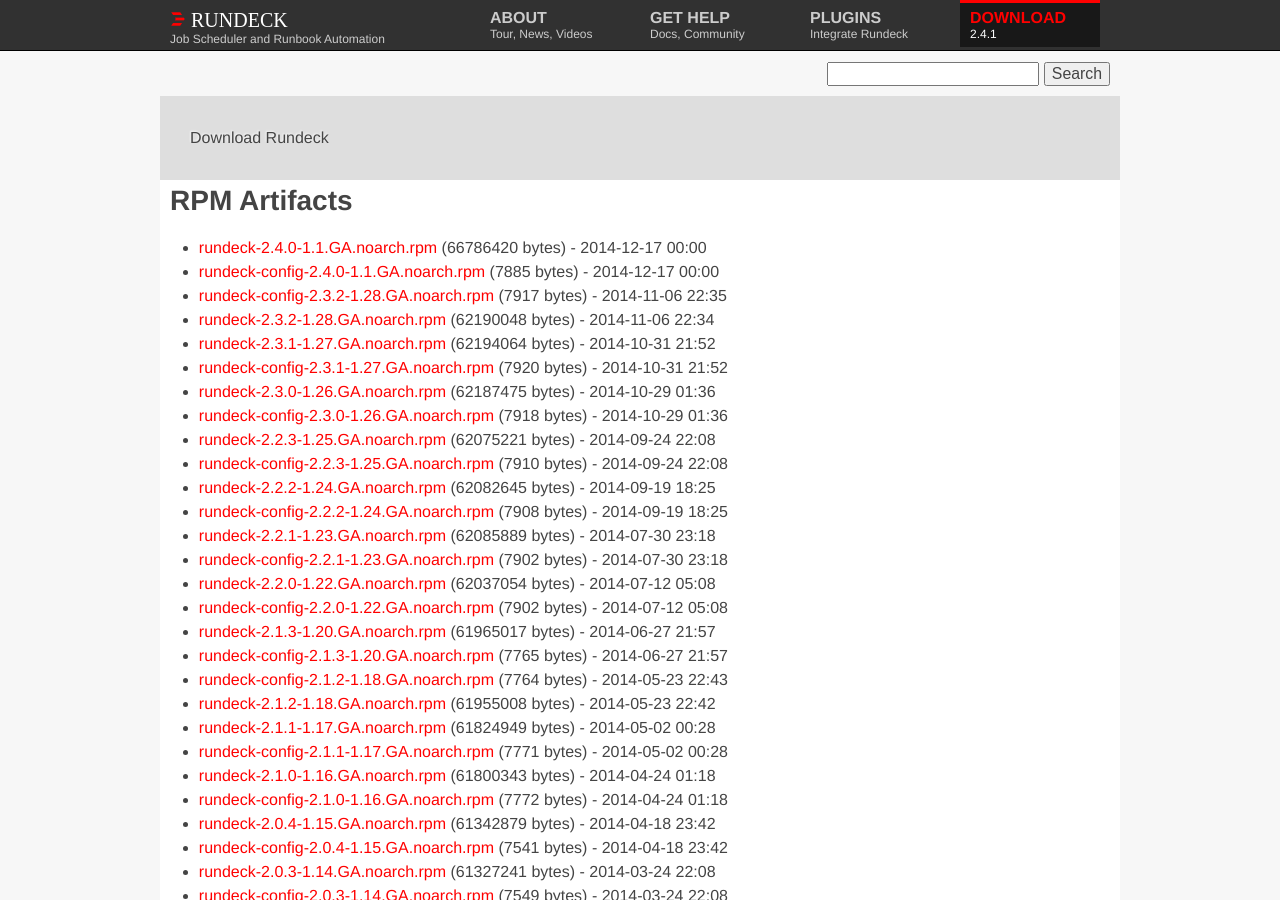
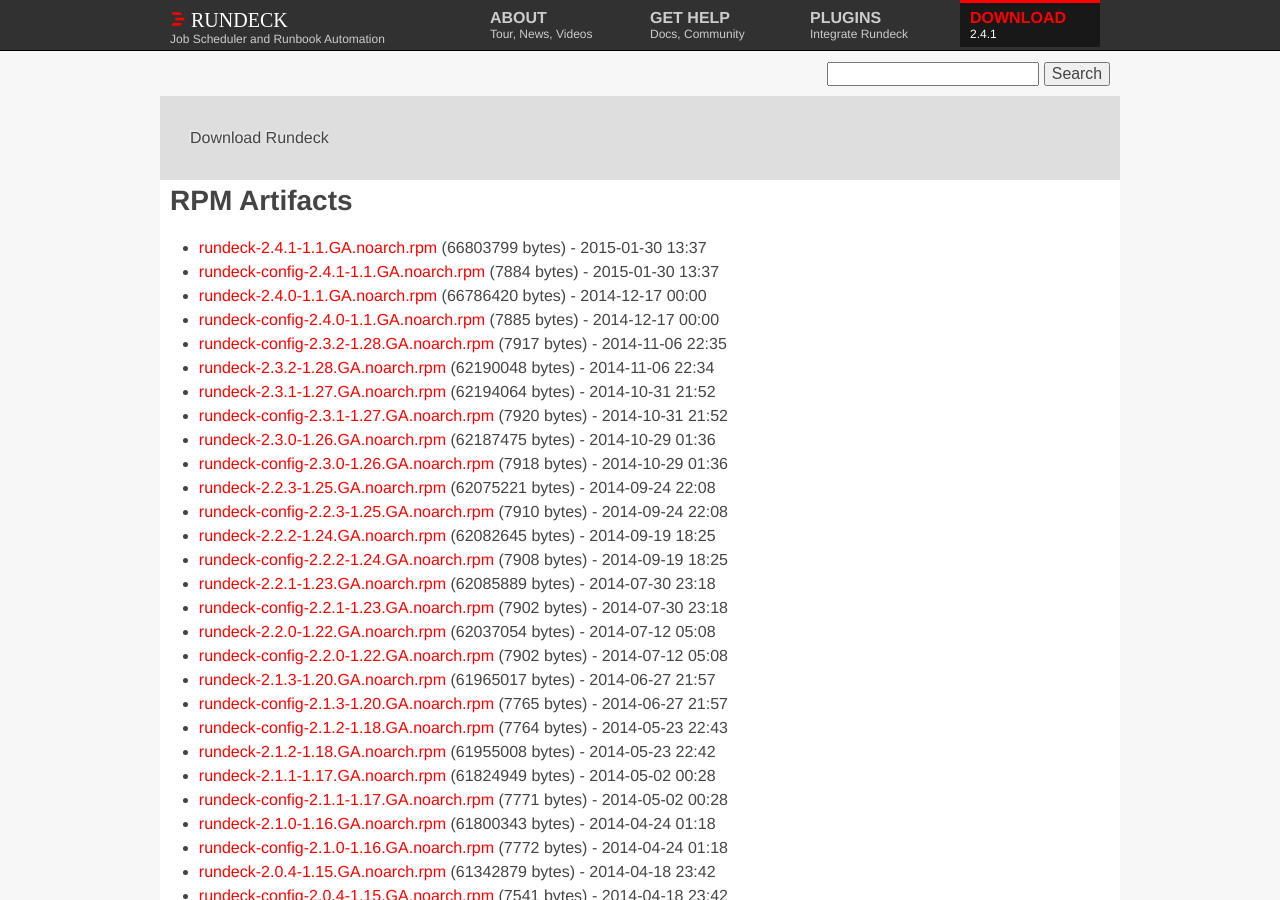
Before and after one commit to rundeck/rundeck-ghpages, a Jekyll site: the page built from download/rpm/index.md, in a window 1280 px wide and 900 px high. Built offline with Jekyll 4.4.1, drawn with Linux system fonts in a browser that asks for light colours; nearby versions of some CDN libraries.

Commit message:
Fix archive links for 2.4.1

```diff
--- a/download/rpm/index.md
+++ b/download/rpm/index.md
@@ -3,6 +3,8 @@
 layout: download
 download_type: RPM
 ---
+* [rundeck-2.4.1-1.1.GA.noarch.rpm](http://download.rundeck.org/rpm/rundeck-2.4.1-1.2.GA.noarch.rpm) (66803799 bytes) - 2015-01-30 13:37
+* [rundeck-config-2.4.1-1.1.GA.noarch.rpm](http://download.rundeck.org/rpm/rundeck-config-2.4.1-1.2.GA.noarch.rpm) (7884 bytes) - 2015-01-30 13:37
 * [rundeck-2.4.0-1.1.GA.noarch.rpm](http://download.rundeck.org/rpm/rundeck-2.4.0-1.1.GA.noarch.rpm) (66786420 bytes) - 2014-12-17 00:00
 * [rundeck-config-2.4.0-1.1.GA.noarch.rpm](http://download.rundeck.org/rpm/rundeck-config-2.4.0-1.1.GA.noarch.rpm) (7885 bytes) - 2014-12-17 00:00
 * [rundeck-config-2.3.2-1.28.GA.noarch.rpm](http://download.rundeck.org/rpm/rundeck-config-2.3.2-1.28.GA.noarch.rpm) (7917 bytes) - 2014-11-06 22:35
```
Also changed, not shown: download/deb/index.md (+1 -0 lines), download/jar/index.md (+1 -0 lines), download/war/index.md (+1 -0 lines).
